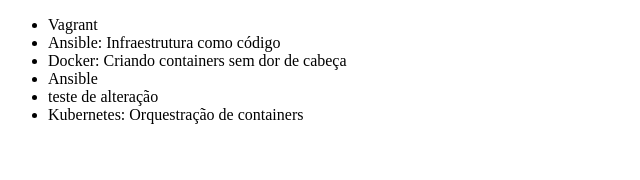
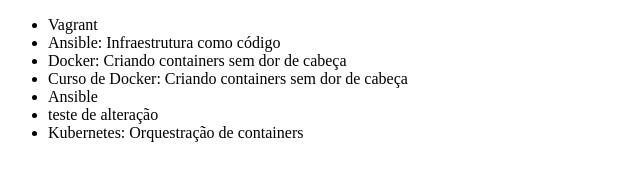
Before and after one commit to primeflp/primeflp, a plain HTML site: page index.html in a window 1280 px wide. Shown: the whole page, without its empty margins (0-640 px from the left). Drawn offline with Linux system fonts and the light colour scheme.

Commit message:
Atualizando o nome do curso de Docker

```diff
--- a/index.html
+++ b/index.html
@@ -9,6 +9,7 @@
         <li>Vagrant</li>
         <li>Ansible: Infraestrutura como código</li>
         <li>Docker: Criando containers sem dor de cabeça</li>
+        <li>Curso de Docker: Criando containers sem dor de cabeça</li>
         <li>Ansible</li>
         <li>teste de alteração</li>
 	<li>Kubernetes: Orquestração de containers</li>
```
